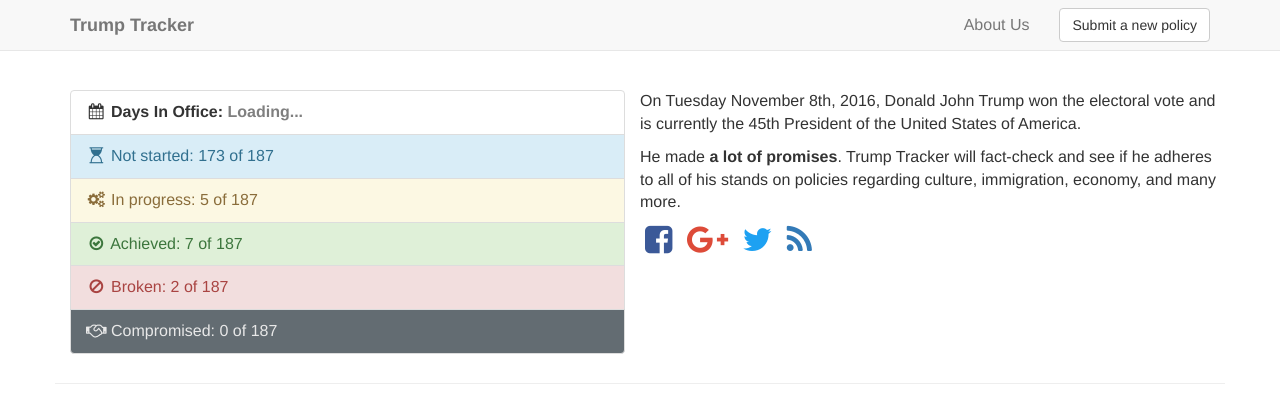
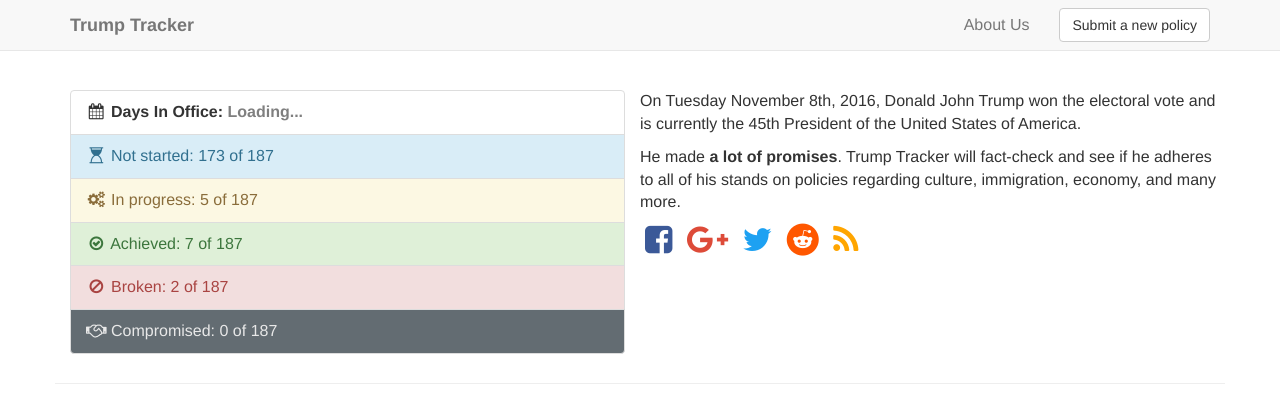
Before and after one commit to TrumpTracker/trumptracker.github.io, a Jekyll site: the page built from index.html, in a window 1280 px wide. Shown: the top 413 px of the page. Built offline with Jekyll 4.4.1, drawn with Linux system fonts in a browser that asks for light colours; nearby versions of some CDN libraries.

Commit message:
:alien: :exclamation:
Reddit icon added and fixed RSS icon color

```diff
--- a/index.html
+++ b/index.html
@@ -59,7 +59,12 @@
                         </a>
                     </li>
                     <li>
-                        <a href="https://luithollander.nl/trumptracker/rss.php" target="_blank">
+                        <a href="https://reddit.com/r/trumptracker" target="_blank" style="color:#ff5700;">
+                            <i class="fa fa-2x fa-reddit"></i>
+                        </a>
+                    </li>
+                    <li>
+                        <a href="https://luithollander.nl/trumptracker/rss.php" target="_blank" style="color:#ffa500;">
                             <i class="fa fa-2x fa-rss"></i>
                         </a>
                     </li>
```
